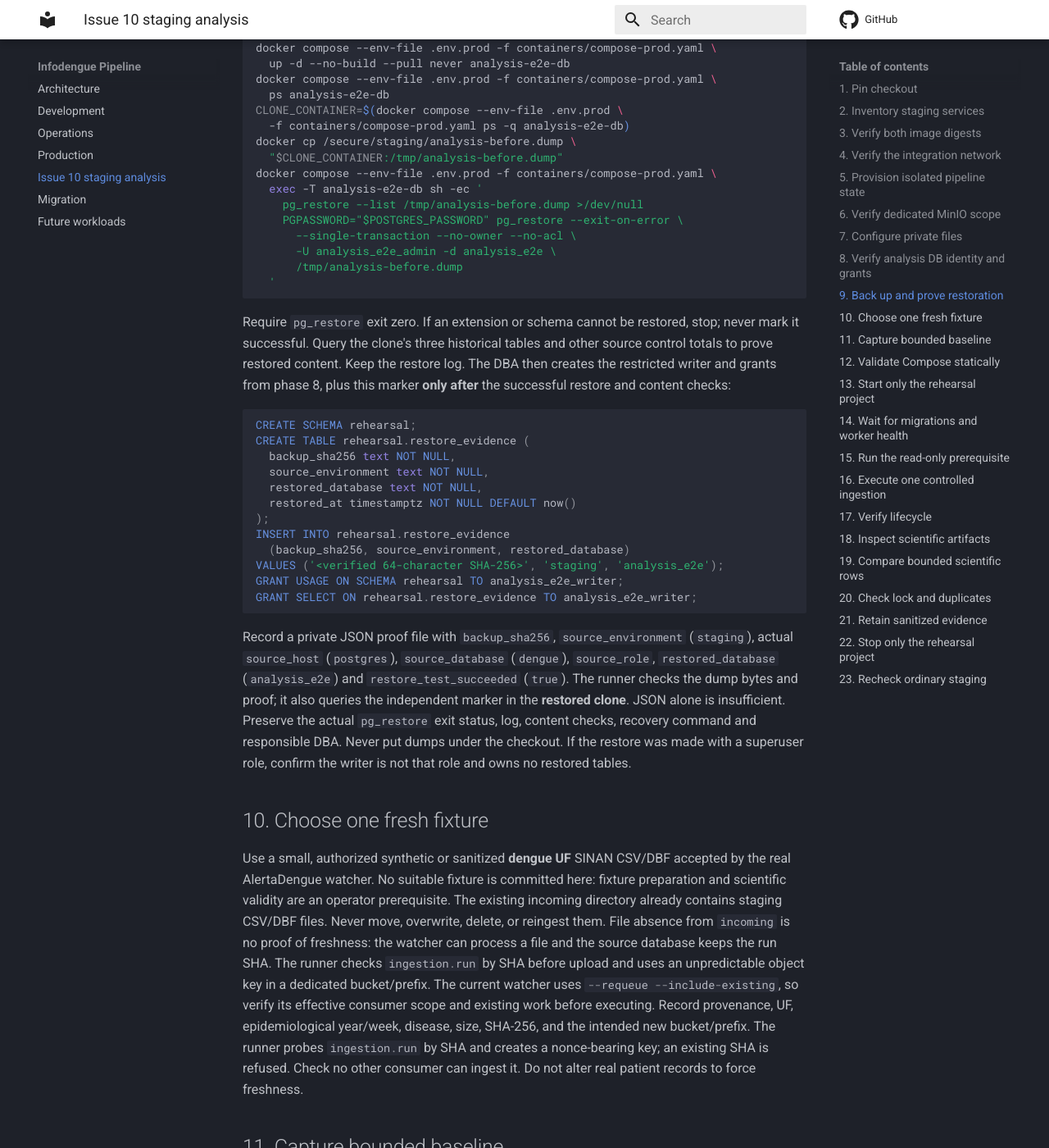
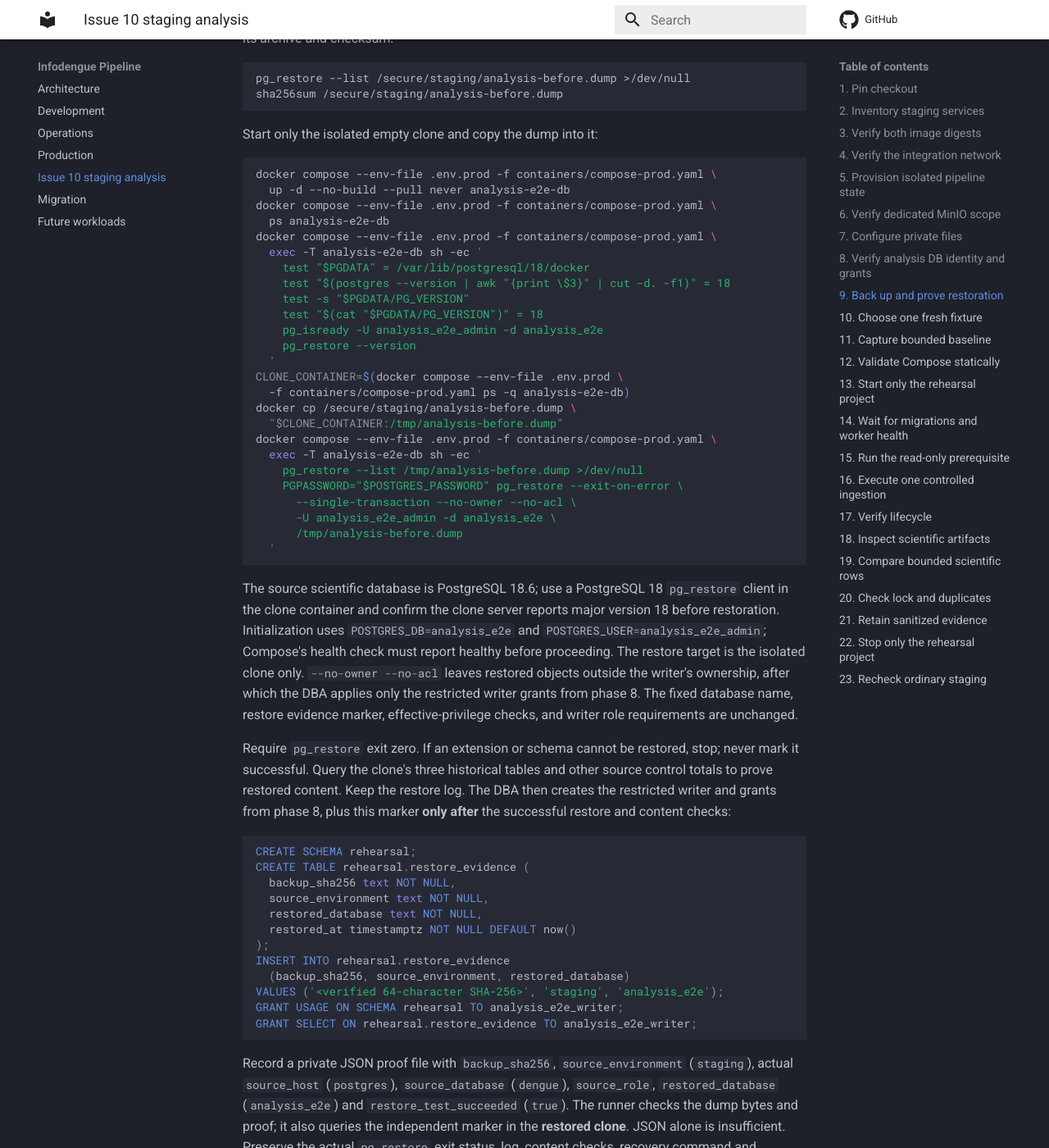
Before and after one commit to esloch/infodengue-pipeline, an MkDocs documentation site: the page built from docs/issue10-staging-analysis-e2e.md, in a window 1280 px wide and 1400 px high, scrolled down 5137 px. Shown: the whole window at 82% size. Built offline with MkDocs 1.6.1 and Material for MkDocs 9.7.7, drawn with Linux system fonts in a browser that asks for light colours; comment, search, counter and statistics services are not loaded; some of the changed text lies outside the part shown.

Commit message:
fix: align scientific clone with PostgreSQL 18

````diff
--- a/docs/issue10-staging-analysis-e2e.md
+++ b/docs/issue10-staging-analysis-e2e.md
@@ -120,10 +120,16 @@
 
 Use the `infodengue-pipeline-prod` project in
 `containers/compose-prod.yaml`, with its own named PostgreSQL and RabbitMQ
-volumes and fresh passwords. The separate `analysis-e2e-db` profile has its
-own scientific clone volume and **no host port**. Verify ports 5436 and 5675
-are free. Never point the pipeline URL at the ordinary staging pipeline
-database or broker.
+volumes and fresh passwords. The pipeline's internal `postgres` service stays
+on PostgreSQL 16. The separate `analysis-e2e-db` service uses PostgreSQL 18 to
+match the staging scientific source at 18.6, has its own v18 named volume
+mounted at `/var/lib/postgresql`, and has **no host port**. The PostgreSQL 18
+image stores data under its versioned `PGDATA` directory inside that mount.
+Compose creates `pipeline_prod_analysis_e2e_pgdata_v18` if absent; verify it is
+an empty, dedicated clone volume before first use. Do not reuse a volume from a
+PostgreSQL 16 clone or remove old volumes. Verify ports
+5436 and 5675 are free. Never point the pipeline URL at the ordinary staging
+pipeline database or broker.
 
 ## 6. Verify dedicated MinIO scope
 
@@ -250,6 +256,15 @@
   up -d --no-build --pull never analysis-e2e-db
 docker compose --env-file .env.prod -f containers/compose-prod.yaml \
   ps analysis-e2e-db
+docker compose --env-file .env.prod -f containers/compose-prod.yaml \
+  exec -T analysis-e2e-db sh -ec '
+    test "$PGDATA" = /var/lib/postgresql/18/docker
+    test "$(postgres --version | awk "{print \$3}" | cut -d. -f1)" = 18
+    test -s "$PGDATA/PG_VERSION"
+    test "$(cat "$PGDATA/PG_VERSION")" = 18
+    pg_isready -U analysis_e2e_admin -d analysis_e2e
+    pg_restore --version
+  '
 CLONE_CONTAINER=$(docker compose --env-file .env.prod \
   -f containers/compose-prod.yaml ps -q analysis-e2e-db)
 docker cp /secure/staging/analysis-before.dump \
@@ -263,6 +278,16 @@
       /tmp/analysis-before.dump
   '
 ```
+
+The source scientific database is PostgreSQL 18.6; use a PostgreSQL 18
+`pg_restore` client in the clone container and confirm the clone server reports
+major version 18 before restoration. Initialization uses
+`POSTGRES_DB=analysis_e2e` and `POSTGRES_USER=analysis_e2e_admin`; Compose's
+health check must report healthy before proceeding. The restore target is the
+isolated clone only. `--no-owner --no-acl` leaves restored objects outside the
+writer's ownership, after which the DBA applies only the restricted writer
+grants from phase 8. The fixed database name, restore evidence marker,
+effective-privilege checks, and writer role requirements are unchanged.
 
 Require `pg_restore` exit zero. If an extension or schema cannot be restored,
 stop; never mark it successful. Query the clone's three historical tables and
````
Also changed, not shown: 2 other files.
